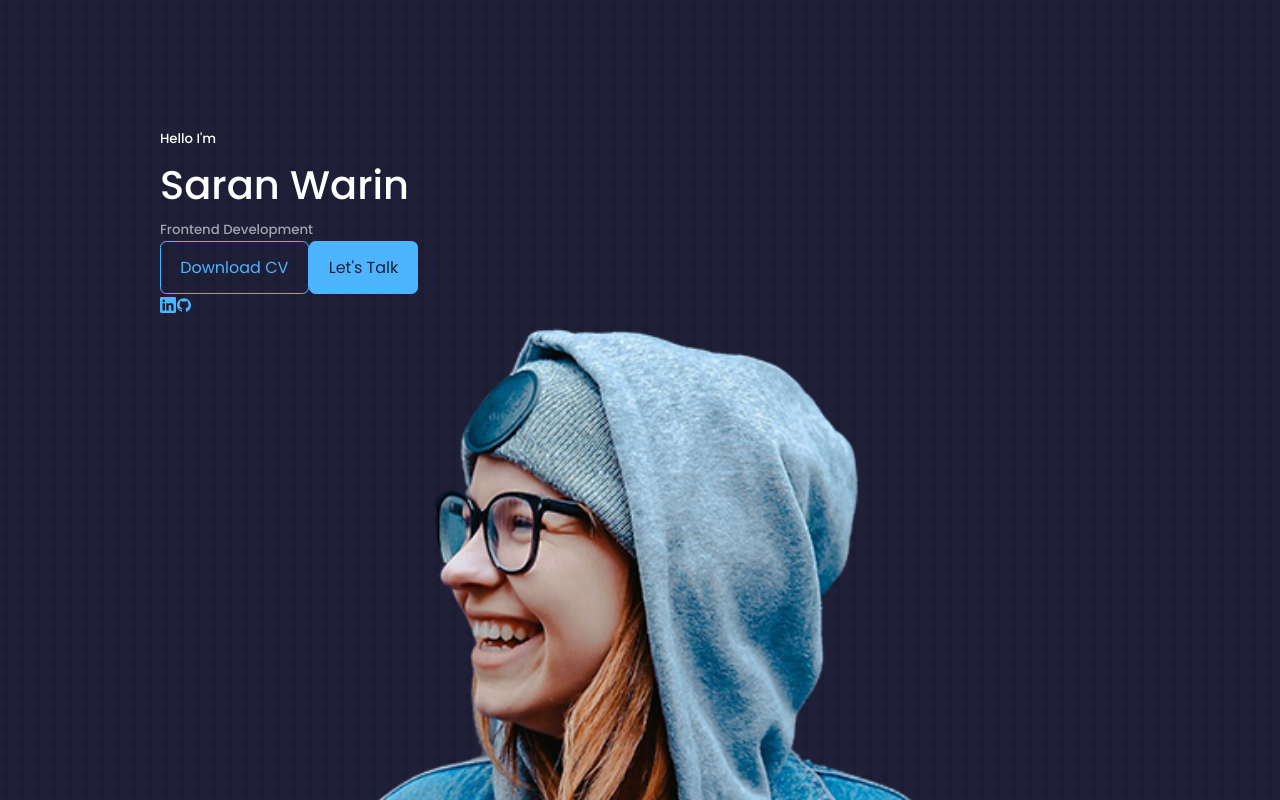
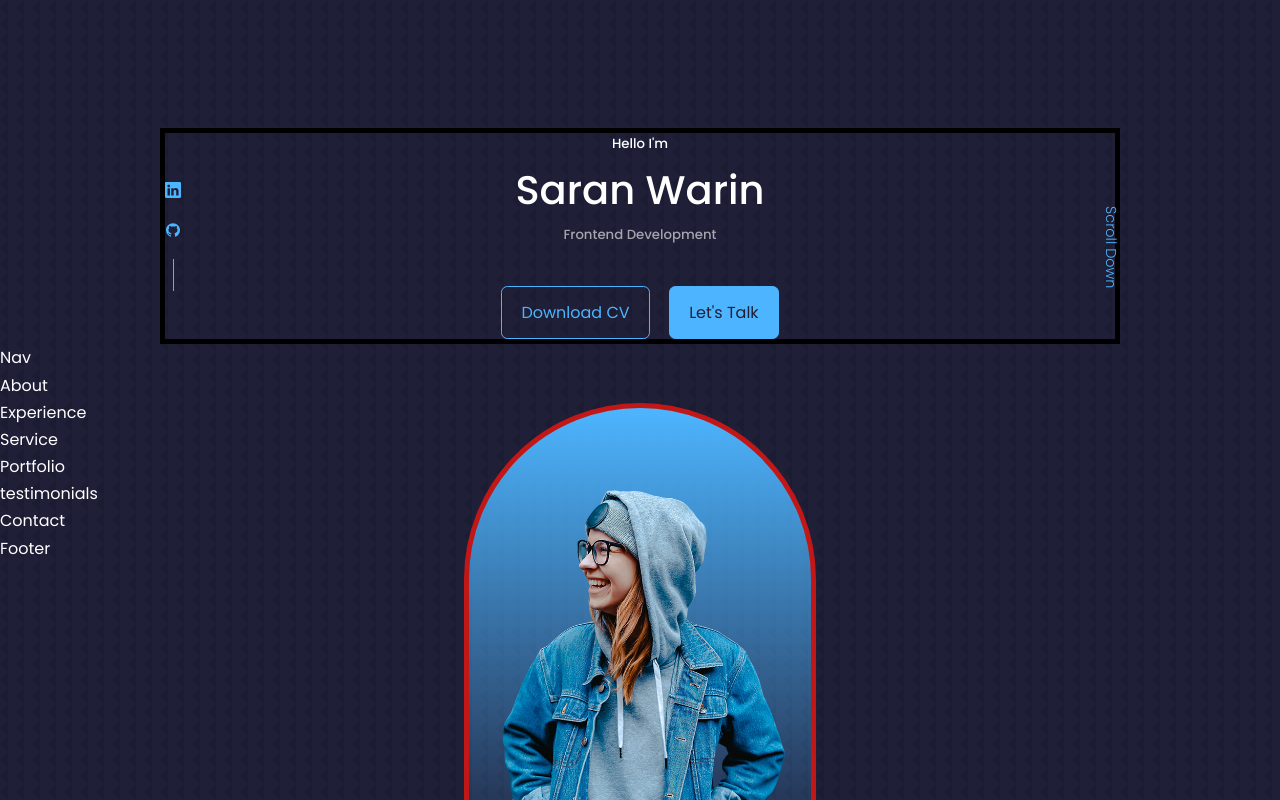
Before and after one commit to saranfordev/My-Poerfolio-saran, a React (Create React App) app: page / in a window 1280 px wide. Shown: the top 800 px of the page. Built offline with nearby package versions, Linux system fonts and the light colour scheme; a web font is replaced by a local one.

Commit message:
My-Portfolio-Header

```diff
--- a/src/components/header/header.css
+++ b/src/components/header/header.css
@@ -0,0 +1,76 @@
+header {
+    height: 100vh;
+    padding-top: 7rem;
+    overflow: hidden;
+}
+
+.header__container {
+    text-align: center;
+    height: 100%;
+    position: relative;
+    border: 5px solid black;
+}
+
+/*=========== CTA ==============*/
+.cta {
+    margin-top: 2.5rem;
+    display: flex;
+    gap: 1.2rem;
+    justify-content: center;
+}
+/*=========== HEADER SOCIALS ==============*/
+.header__socials {
+    display: flex;
+    flex-direction: column;
+    align-items: center;
+    gap: .8rem;
+    position: absolute;
+    left: 0;
+    bottom: 3rem;
+}
+
+.header__socials::after {
+    content: '';
+    width: 1px;
+    height: 2rem;
+    background: var(--color-primary);
+}
+/*=========== ME ==============*/
+.me {
+    position: absolute;
+    background: linear-gradient(var(--color-primary), transparent);
+    width: 22rem;
+    height: 30rem;
+    left: calc(50% - 11rem);
+    margin-top: 4rem;
+    border-radius: 12rem 12rem 0 0;
+    overflow: hidden;
+    padding: 5rem 1.5rem 1.5rem 1.5rem;
+    border: 5px solid rgb(194, 23, 23);
+}
+/*=========== SCROLL DOWN ==============*/
+.scroll__down {
+    position: absolute;
+    right: -2.3rem;
+    bottom: 5rem;
+    transform: rotate(90deg);
+    font-weight: 300;
+    font-size: .9rem;
+}
+/* ================ MEDIA QUERIES (MEDIUM DEVICES) =================*/
+@media screen and (max-width: 1024px) {
+    header {
+        background: 68vh;
+    }
+}
+/* ================ MEDIA QUERIES (SAMLL DEVICES) =================*/
+@media screen and (max-width: 600px) {
+    header{
+        height: 100vh;
+    }
+
+    .header__socials,
+    .scroll__down {
+        display: none;
+    }
+}
```
Also changed, not shown: src/components/header/Header.jsx (+5 -3 lines).
